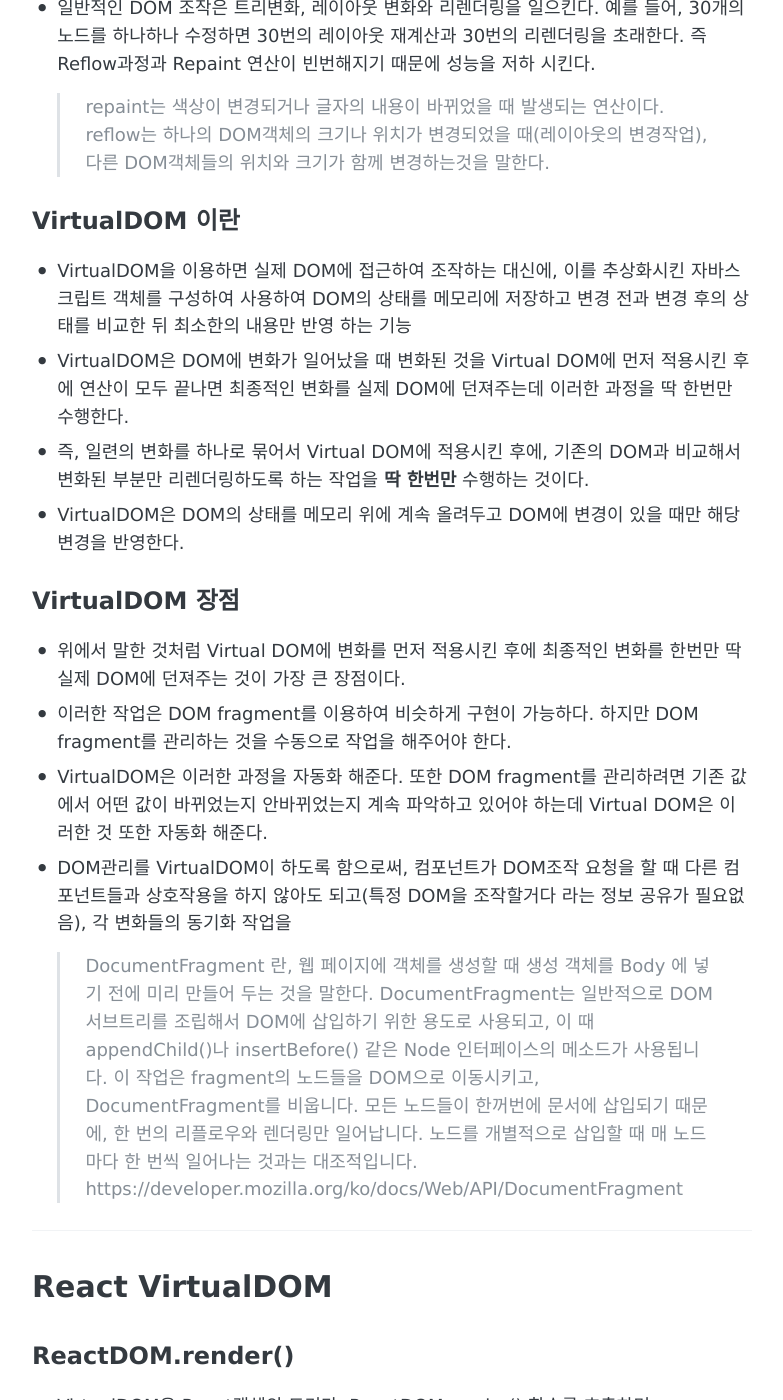
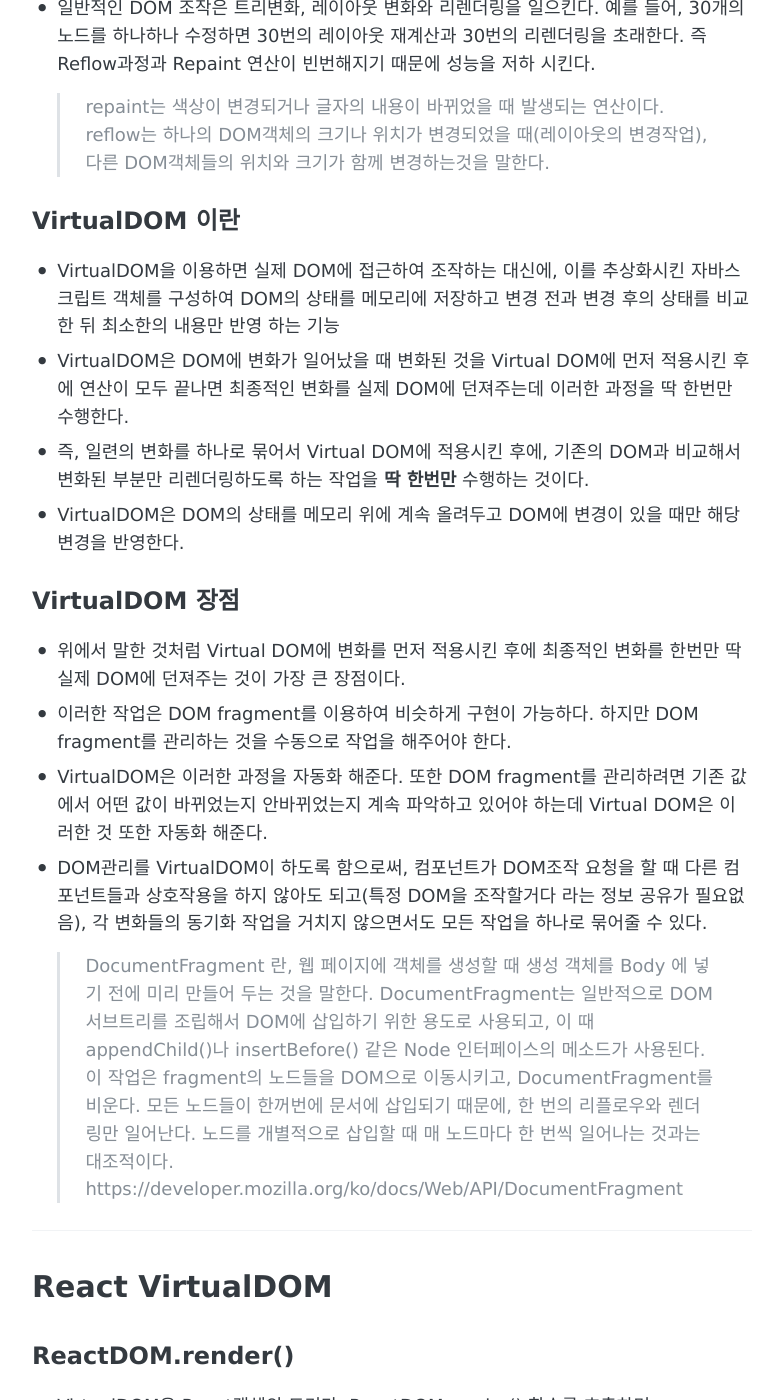
Before and after one commit to shinkwangwon/shinkwangwon.github.io, a Jekyll site: the page built from _posts/2019-12-12-react-virtual-dom.md, in a window 1280 px wide and 1400 px high, scrolled down 1251 px. Shown: the whole window, without its empty margins (248-1031 px from the left). Built offline with Jekyll 4.4.1, drawn with Linux system fonts in a browser that asks for light colours; some of the changed text lies outside the part shown.

Commit message:
text update

```diff
--- a/_posts/2019-12-12-react-virtual-dom.md
+++ b/_posts/2019-12-12-react-virtual-dom.md
@@ -34,7 +34,7 @@ date: 2019-12-12
 
 
 ## VirtualDOM 이란
-- VirtualDOM을 이용하면 실제 DOM에 접근하여 조작하는 대신에, 이를 추상화시킨 자바스크립트 객체를 구성하여 사용하여 DOM의 상태를 메모리에 저장하고 변경 전과 변경 후의 상태를 비교한 뒤 최소한의 내용만 반영 하는 기능
+- VirtualDOM을 이용하면 실제 DOM에 접근하여 조작하는 대신에, 이를 추상화시킨 자바스크립트 객체를 구성하여 DOM의 상태를 메모리에 저장하고 변경 전과 변경 후의 상태를 비교한 뒤 최소한의 내용만 반영 하는 기능
 - VirtualDOM은 DOM에 변화가 일어났을 때 변화된 것을 Virtual DOM에 먼저 적용시킨 후에 연산이 모두 끝나면 최종적인 변화를 실제 DOM에 던져주는데 이러한 과정을 딱 한번만 수행한다.
 - 즉, 일련의 변화를 하나로 묶어서 Virtual DOM에 적용시킨 후에, 기존의 DOM과 비교해서 변화된 부분만 리렌더링하도록 하는 작업을 **딱 한번만** 수행하는 것이다.
 - VirtualDOM은 DOM의 상태를 메모리 위에 계속 올려두고 DOM에 변경이 있을 때만 해당 변경을 반영한다.
@@ -43,9 +43,9 @@ date: 2019-12-12
 - 위에서 말한 것처럼 Virtual DOM에 변화를 먼저 적용시킨 후에 최종적인 변화를 한번만 딱 실제 DOM에 던져주는 것이 가장 큰 장점이다.
 - 이러한 작업은 DOM fragment를 이용하여 비슷하게 구현이 가능하다. 하지만 DOM fragment를 관리하는 것을 수동으로 작업을 해주어야 한다.
 - VirtualDOM은 이러한 과정을 자동화 해준다. 또한 DOM fragment를 관리하려면 기존 값에서 어떤 값이 바뀌었는지 안바뀌었는지 계속 파악하고 있어야 하는데 Virtual DOM은 이러한 것 또한 자동화 해준다.
-- DOM관리를 VirtualDOM이 하도록 함으로써, 컴포넌트가 DOM조작 요청을 할 때 다른 컴포넌트들과 상호작용을 하지 않아도 되고(특정 DOM을 조작할거다 라는 정보 공유가 필요없음), 각 변화들의 동기화 작업을
+- DOM관리를 VirtualDOM이 하도록 함으로써, 컴포넌트가 DOM조작 요청을 할 때 다른 컴포넌트들과 상호작용을 하지 않아도 되고(특정 DOM을 조작할거다 라는 정보 공유가 필요없음), 각 변화들의 동기화 작업을 거치지 않으면서도 모든 작업을 하나로 묶어줄 수 있다.
 > DocumentFragment 란, 웹 페이지에 객체를 생성할 때 생성 객체를 Body 에 넣기 전에 미리 만들어 두는 것을 말한다.
-> DocumentFragment는 일반적으로 DOM 서브트리를 조립해서 DOM에 삽입하기 위한 용도로 사용되고, 이 때 appendChild()나 insertBefore() 같은 Node 인터페이스의 메소드가 사용됩니다. 이 작업은 fragment의 노드들을 DOM으로 이동시키고, DocumentFragment를 비웁니다. 모든 노드들이 한꺼번에 문서에 삽입되기 때문에, 한 번의 리플로우와 렌더링만 일어납니다. 노드를 개별적으로 삽입할 때 매 노드마다 한 번씩 일어나는 것과는 대조적입니다.
+> DocumentFragment는 일반적으로 DOM 서브트리를 조립해서 DOM에 삽입하기 위한 용도로 사용되고, 이 때 appendChild()나 insertBefore() 같은 Node 인터페이스의 메소드가 사용된다. 이 작업은 fragment의 노드들을 DOM으로 이동시키고, DocumentFragment를 비운다. 모든 노드들이 한꺼번에 문서에 삽입되기 때문에, 한 번의 리플로우와 렌더링만 일어난다. 노드를 개별적으로 삽입할 때 매 노드마다 한 번씩 일어나는 것과는 대조적이다.
 > https://developer.mozilla.org/ko/docs/Web/API/DocumentFragment
 
 --------
```
Also changed, not shown: other parts of _posts/2019-12-12-react-virtual-dom.md (+2 -2 lines), _posts/2019-12-03-spring-batch.md (+0 -7 lines), _posts/2019-12-06-JPA.md (+1 -1 lines), _posts/2019-12-13-nginx-xff.md (+2 -2 lines).
